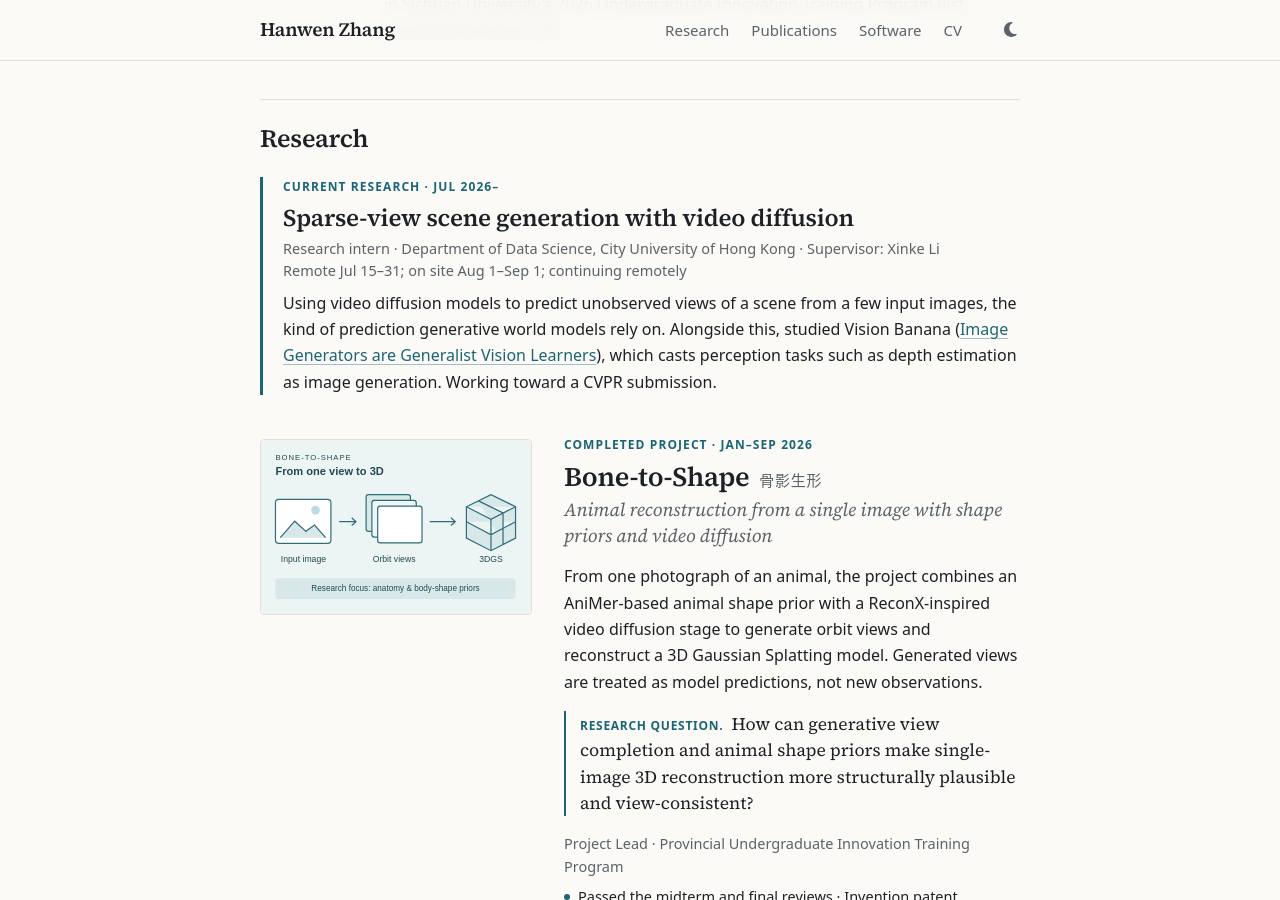
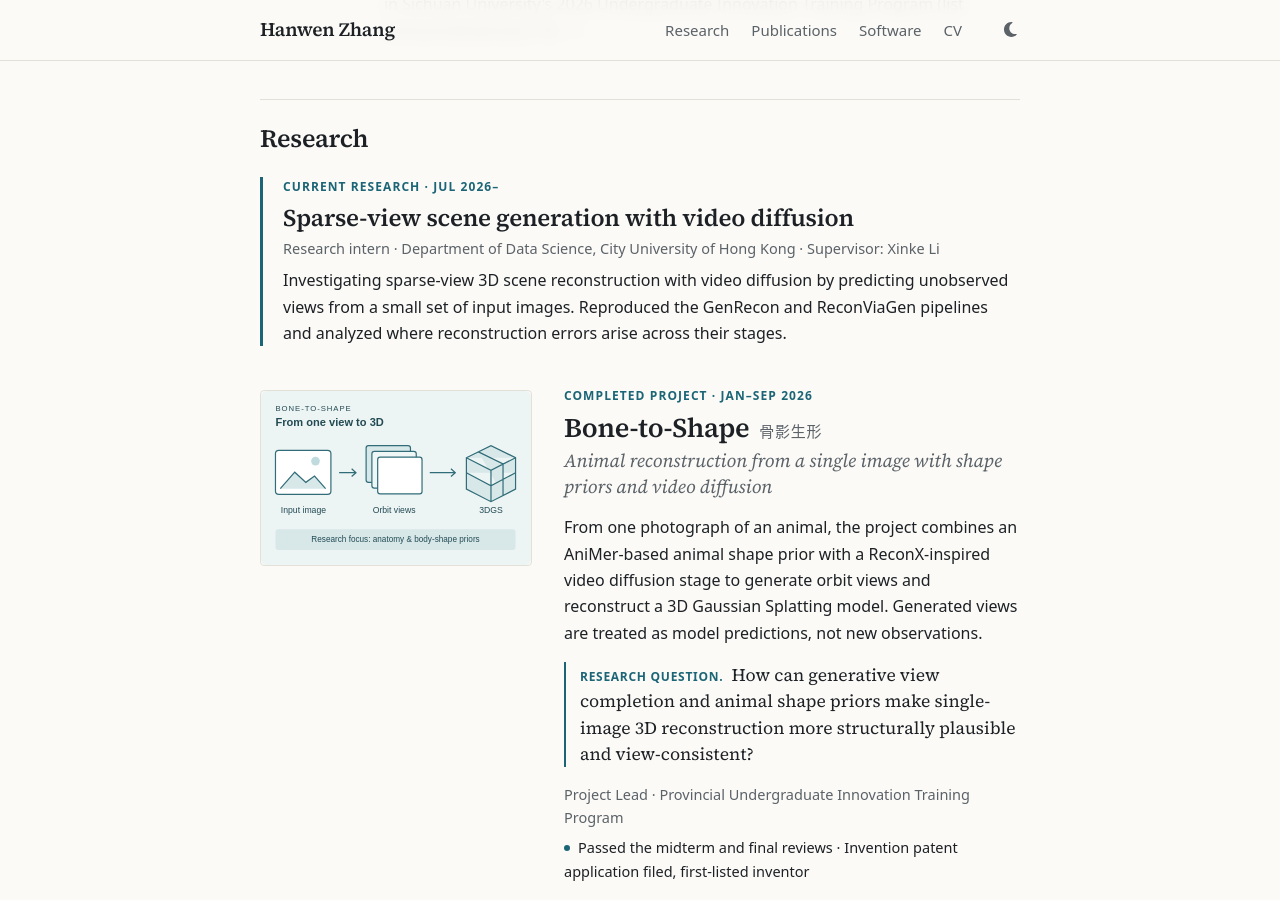
Before and after one commit to hwzhangcs/hwzhangcs.github.io, a Jekyll site: the page built from _pages/about.md, in a window 1280 px wide and 900 px high, scrolled down 1248 px. Built offline with Jekyll 4.4.1, drawn with Linux system fonts in a browser that asks for light colours.

Commit message:
Sync research-focused CV content across site

```diff
--- a/_data/education.yml
+++ b/_data/education.yml
@@ -2,7 +2,7 @@
 institution: Sichuan University
 degree: B.Eng. in Computer Science and Technology
 program: Top-notch Student Training Program 2.0 (Honors Class)
-dates: Sep 2024 – Expected Jun 2028
+dates: Sep 2024 – Expected 2028
 year_label: 2024–2028
 gpa: "3.96/4.00"
 rank: 1/12
--- a/_data/research.yml
+++ b/_data/research.yml
@@ -8,25 +8,23 @@
   title: City University of Hong Kong
   role: Research Intern
   institution: Department of Data Science
-  date: "Jul 15, 2026 – Present"
-  mode: "Remote Jul 15–31; on site Aug 1–Sep 1; continuing remotely"
+  date: "Jul 2026 – Present"
   supervisor: Xinke Li
   bullets:
-    - Used video diffusion models for sparse-view scene generation: predicting unobserved views of a scene from a few input images.
-    - Studied Vision Banana ("Image Generators are Generalist Vision Learners"), which casts perception tasks such as depth estimation and segmentation as image generation.
-    - Continuing remotely while working toward a CVPR submission.
+    - Investigated sparse-view 3D scene reconstruction with video diffusion, predicting unobserved views from a small set of input images.
+    - Reproduced the GenRecon and ReconViaGen pipelines and analyzed where reconstruction errors arise across their stages.
   homepage:
     current: true
     kicker: Current research · Jul 2026–
     title: Sparse-view scene generation with video diffusion
     meta: "Research intern · Department of Data Science, City University of Hong Kong · Supervisor: Xinke Li"
-    summary: 'Using video diffusion models to predict unobserved views of a scene from a few input images, the kind of prediction generative world models rely on. Alongside this, studied Vision Banana (<a href="https://arxiv.org/abs/2604.20329">Image Generators are Generalist Vision Learners</a>), which casts perception tasks such as depth estimation as image generation. Working toward a CVPR submission.'
+    summary: 'Investigating sparse-view 3D scene reconstruction with video diffusion by predicting unobserved views from a small set of input images. Reproduced the GenRecon and ReconViaGen pipelines and analyzed where reconstruction errors arise across their stages.'
 
 - id: animal-reconstruction
   title: "Bone-to-Shape: Single-Image Animal Reconstruction"
   role: Project Lead
   institution: Sichuan University
-  date: "Jan 2026 – Sep 20, 2026"
+  date: "Jan 2026 – Sep 2026"
   program: Provincial Undergraduate Innovation Training Program
   applied: November 18 – December 9, 2025
   approved: January 19, 2026
@@ -56,7 +54,7 @@
   title: "Deep-Hole Guardian (深孔卫士)"
   role: Team Member
   program: University-Level Undergraduate Innovation Training Program
-  date: "Jan 2026 – Sep 20, 2026"
+  date: "Jan 2026 – Sep 2026"
   bullets:
     - Took depth-camera measurements and analyzed the resulting point clouds for deep blind-hole defect identification and control with a SCARA robot.
     - Passed the college midterm review and the final review; completed September 20, 2026.
--- a/_pages/about.md
+++ b/_pages/about.md
@@ -3,7 +3,7 @@ layout: academic
 hero: true
 permalink: /
 title: "Hanwen Zhang"
-excerpt: "Hanwen Zhang is a computer science undergraduate at Sichuan University, ranked first in the Honors Class, interested in spatial reasoning in multimodal models and generative world models for embodied agents, with a background in generative 3D vision."
+excerpt: "Hanwen Zhang is a computer science undergraduate at Sichuan University, ranked first in the Honors Class, interested in generative 3D vision and spatial intelligence, especially spatial reasoning in vision-language models and world models for embodied agents."
 redirect_from:
   - /about/
   - /about.html
--- a/_pages/cv.md
+++ b/_pages/cv.md
@@ -22,14 +22,14 @@ Computer Science Honors Class · Sichuan University · Chengdu, China<br>
 
 ## Research focus
 
-I am interested in spatial reasoning in multimodal models and generative world models for embodied agents: helping vision-language and vision-language-action models understand 3D structure, depth and viewpoint, and building video and 3D generative models that simulate how scenes change. My background is in generative 3D vision, including single-image animal reconstruction and sparse-view scene generation with video diffusion models.
+I am interested in generative 3D vision and spatial intelligence, especially geometry-aware spatial reasoning in vision-language models and world models for embodied agents. My background includes single-image animal reconstruction and sparse-view scene reconstruction with video diffusion models.
 
 ## Selected experience
 
 <ul class="cv-highlight-list">
-<li><strong>City University of Hong Kong.</strong> Research intern (remote, with a month on site in August 2026) on sparse-view scene generation with video diffusion models, alongside a study of Vision Banana; working toward a CVPR submission.</li>
+<li><strong>City University of Hong Kong.</strong> Research intern investigating sparse-view 3D scene reconstruction with video diffusion; reproduced the GenRecon and ReconViaGen pipelines and analyzed where reconstruction errors arise across their stages.</li>
 <li><strong>Bone-to-Shape.</strong> Project lead on single-image animal reconstruction using animal pose and shape priors, video diffusion, and 3D Gaussian Splatting. <a href="{{ '/research/bone-to-shape/' | relative_url }}">Project overview →</a></li>
-<li><strong>Deep-Hole Guardian.</strong> Team member responsible for depth-camera measurement and point-cloud analysis for deep blind-hole defect inspection with a SCARA robot.</li>
+<li><strong>Deep-Hole Guardian.</strong> Team member processing depth-camera point clouds for deep blind-hole defect detection in a SCARA-robot inspection system.</li>
 <li><strong>Publication.</strong> Third author of a 2026 <em>International Journal of Approximate Reasoning</em> article on kernel self-representation learning based fuzzy-neighborhood outlier detection.</li>
 </ul>
 
@@ -37,5 +37,5 @@ I am interested in spatial reasoning in multimodal models and generative world m
 
 <p class="cv-profile-links"><a href="{{ site.author.googlescholar }}">Google Scholar</a><a href="{{ site.author.orcid }}">ORCID</a><a href="https://github.com/{{ site.author.github }}">GitHub</a><a href="mailto:{{ site.author.email }}">Email</a></p>
 
-<p class="cv-next-step">The one-page PDF covers education, research, publication, intellectual property, selected honors and skills. A fuller record of honors, software copyrights, service and activities is available on request.</p>
+<p class="cv-next-step">The one-page PDF covers education, research, publication, patent, selected honors and skills. A fuller record of honors, software copyrights, service and activities is available on request.</p>
 </div>
```
Also changed, not shown: 2 other files.
